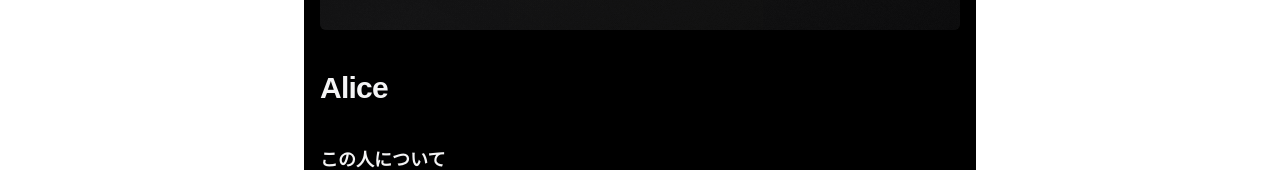
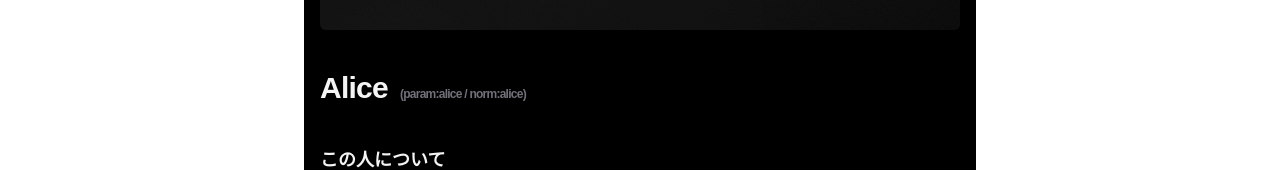
Before and after one commit to enganche1988/shisha-player, a Next.js app: page /people/alice in a window 1280 px wide. Shown: the part 370-540 px from the top of the page. Built offline with nearby package versions, Linux system fonts and the light colour scheme.

Commit message:
chore(debug): show param/norm slug in people header

```diff
--- a/src/app/people/[slug]/page.tsx
+++ b/src/app/people/[slug]/page.tsx
@@ -209,7 +209,12 @@ export default async function PeopleDetail({ params }: { params: { slug?: string
 
         {/* Name */}
         <header className="mb-10">
-          <h1 className="text-3xl font-semibold tracking-tight">{displayName}</h1>
+          <h1 className="text-3xl font-semibold tracking-tight">
+            {displayName}
+            <span className="ml-3 text-xs text-zinc-500">
+              (param:{String(params?.slug)} / norm:{String(slug)})
+            </span>
+          </h1>
         </header>
 
         {/* この人について (main) */}
```
